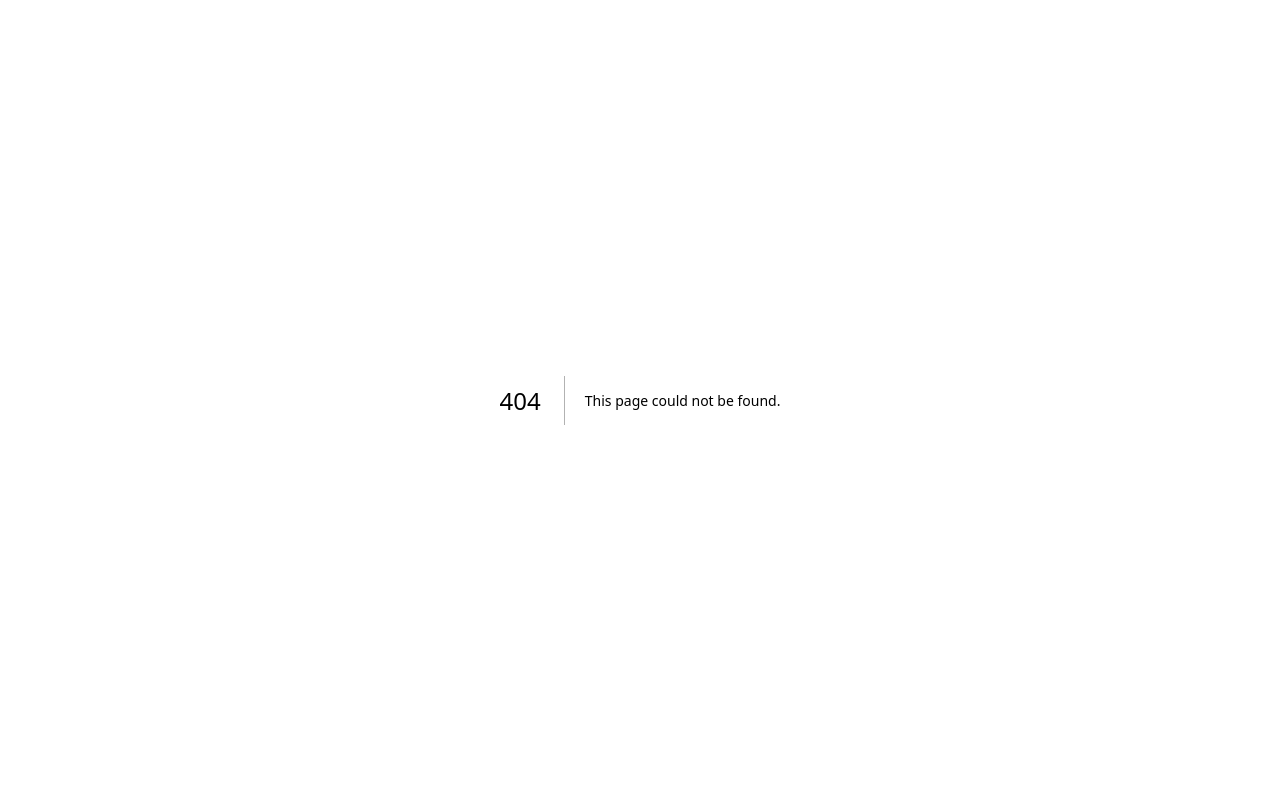
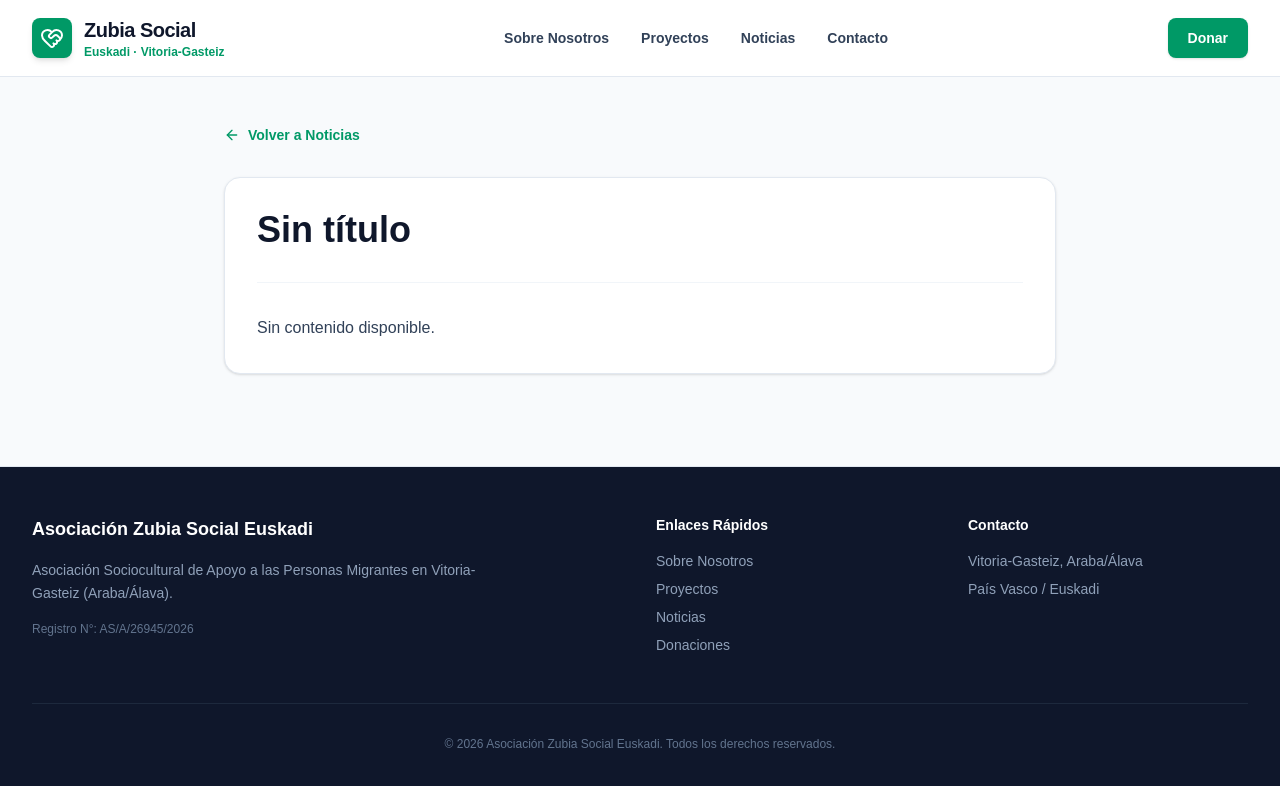
Before and after one commit to elysalem-missawi/zubia-frontend, a Next.js app: page /noticias/1 in a window 1280 px wide. Before the commit this address had no page. Shown: the top 786 px of the page. Built offline with nearby package versions, Linux system fonts and the light colour scheme; no server answers.

Commit message:
añadir page Id noticias

```diff
--- /dev/null
+++ b/src/app/noticias/[id]/page.tsx
@@ -0,0 +1,62 @@
+import Header from "@/components/Header";
+import Footer from "@/components/Footer";
+import { fetchFromStrapi } from "@/lib/strapi";
+import Link from "next/link";
+import { ArrowLeft, Calendar } from "lucide-react";
+import { notFound } from "next/navigation";
+
+interface ArticlePageProps {
+  params: Promise<{ id: string }>;
+}
+
+export default async function ArticleDetailPage({ params }: ArticlePageProps) {
+  const { id } = await params;
+  let article: any = null;
+
+  try {
+    // جلب تفاصيل المقالة المفردة من Strapi
+    const response = await fetchFromStrapi(`articles/${id}`);
+    article = response?.data || null;
+  } catch (error) {
+    console.error("Error fetching article:", error);
+  }
+
+  // إذا لم يتم العثور على المقالة، إظهار صفحة 404 المخصصة
+  if (!article) {
+    notFound();
+  }
+
+  const data = article.attributes || article;
+  const title = data.title || data.titulo || "Sin título";
+  const content = data.content || data.contenido || data.description || "Sin contenido disponible.";
+  const date = data.publishedAt || data.createdAt || data.date || "";
+
+  return (
+    <div className="flex min-h-screen flex-col bg-slate-50">
+      <Header />
+      <main className="flex-1 mx-auto w-full max-w-4xl px-4 py-12 sm:px-6 lg:px-8">
+        <Link
+          href="/noticias"
+          className="inline-flex items-center gap-2 text-sm font-semibold text-emerald-600 hover:text-emerald-700 mb-8"
+        >
+          <ArrowLeft className="h-4 w-4" /> Volver a Noticias
+        </Link>
+
+        <article className="rounded-2xl border border-slate-200 bg-white p-8 shadow-sm">
+          {date && (
+            <div className="flex items-center gap-2 text-xs font-semibold text-slate-500 mb-4">
+              <Calendar className="h-4 w-4" />
+              <time>{new Date(date).toLocaleDateString()}</time>
+            </div>
+          )}
+          <h1 className="text-3xl font-extrabold text-slate-900 sm:text-4xl">{title}</h1>
+
+          <div className="mt-8 border-t border-slate-100 pt-8 text-slate-700 leading-relaxed whitespace-pre-line">
+            {content}
+          </div>
+        </article>
+      </main>
+      <Footer />
+    </div>
+  );
+}
--- a/src/components/NewsCard.tsx
+++ b/src/components/NewsCard.tsx
@@ -3,6 +3,7 @@ import { Calendar } from "lucide-react";
 
 export interface NewsProps {
   id?: string | number;
+  documentId?: string;
   title?: string;
   excerpt?: string;
   date?: string;
@@ -11,20 +12,20 @@ export interface NewsProps {
 }
 
 export default function NewsCard(props: NewsProps) {
-  // دمج الخواص سواء مررت كـ news={...} أو مباشرة كـ props
   const data = props.news || props;
 
-  const id = data.id || data.documentId || 1;
+  // إعطاء الأولوية لـ documentId متوافقاً مع Strapi v5
+  const id = data.documentId || data.id || 1;
   const title = data.title || data.titulo || "Sin título";
   const excerpt = data.excerpt || data.summary || data.contenido || data.descripcion || "";
-  const date = data.date || data.fecha || data.publishedAt || "Reciente";
+  const date = data.publishedAt || data.date || data.fecha || "Reciente";
 
   return (
     <article className="flex flex-col justify-between rounded-2xl border border-slate-200 bg-white p-6 shadow-sm transition hover:border-emerald-500">
       <div>
         <div className="flex items-center gap-2 text-xs font-semibold text-slate-500">
           <Calendar className="h-3.5 w-3.5" />
-          <time>{date}</time>
+          <time>{typeof date === "string" && date.includes("T") ? date.split("T")[0] : date}</time>
         </div>
         <h3 className="mt-3 text-lg font-bold text-slate-900 line-clamp-2">{title}</h3>
         <p className="mt-2 text-sm leading-relaxed text-slate-600 line-clamp-3">{excerpt}</p>
```
